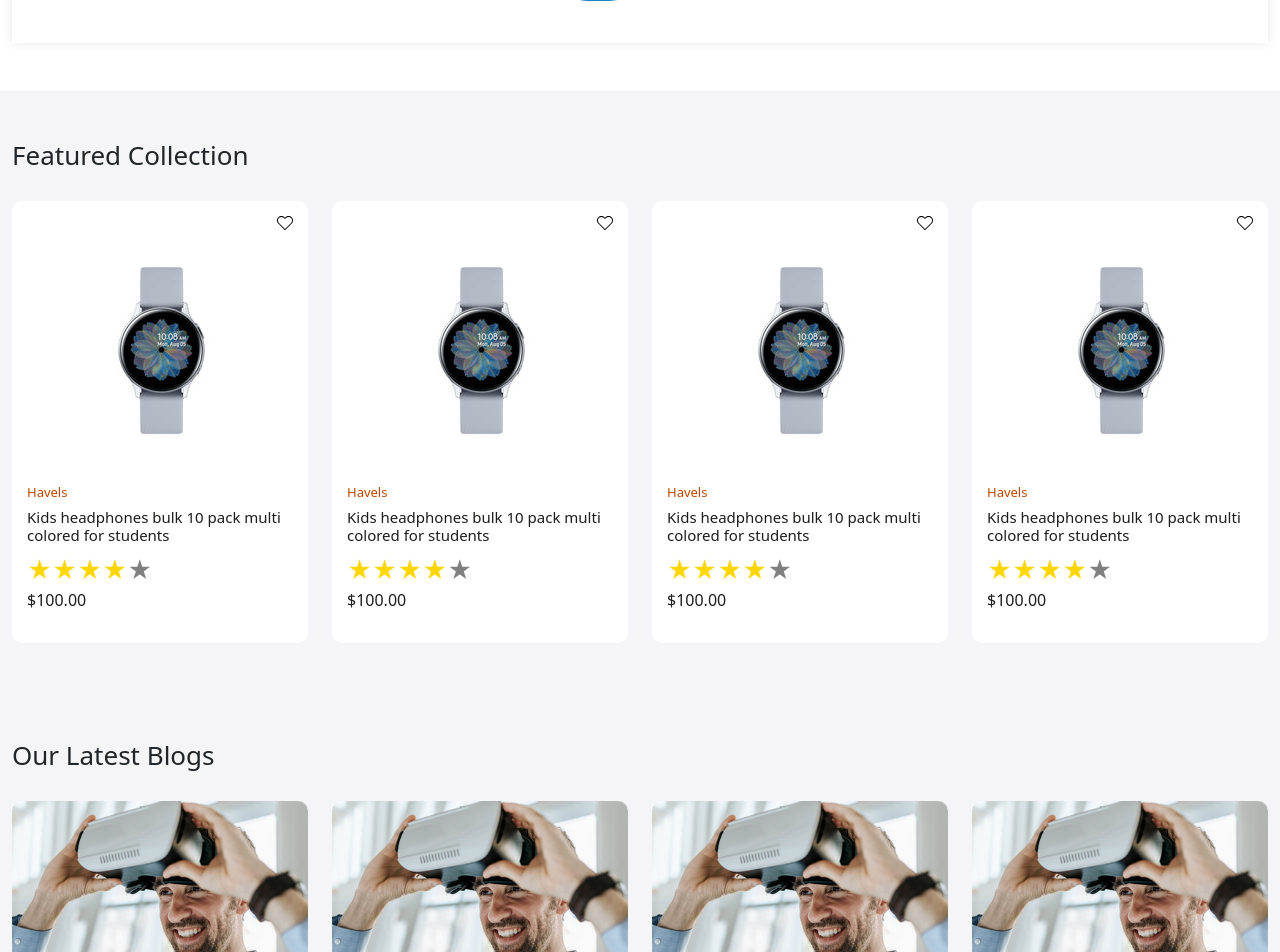
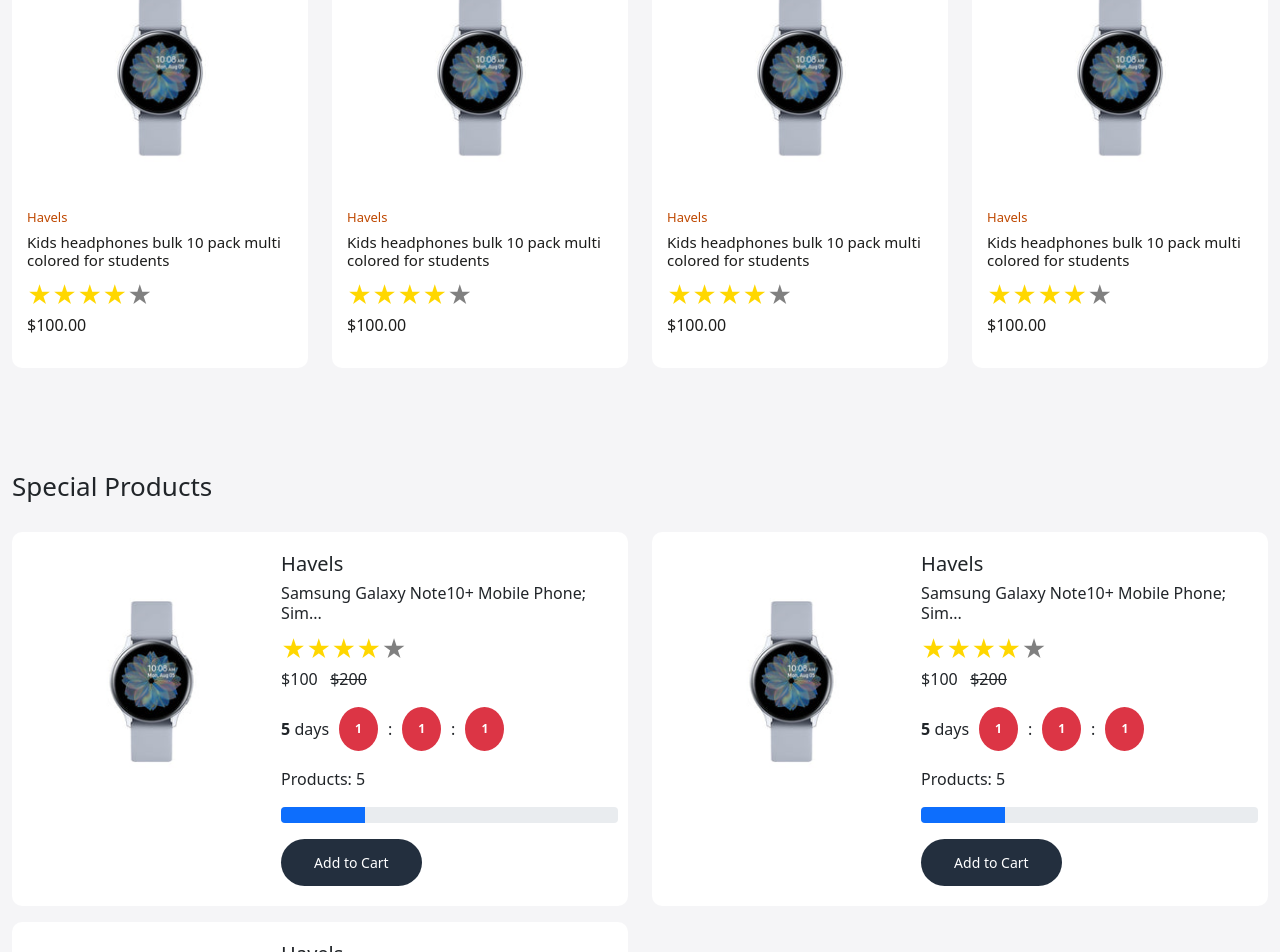
Before and after one commit to Cory-Kim/E-commerce_Client, a React (Create React App) app: page / in a window 1280 px wide. Shown: the part 1440-2392 px from the top of the page. Built offline with nearby package versions, Linux system fonts and the light colour scheme.

Commit message:
added special products section.

```diff
--- a/src/App.css
+++ b/src/App.css
@@ -299,6 +299,23 @@
   width: 100%;
 }
 
+.product-card .product-image {
+  height: 270px;
+}
+.product-card .product-image img {
+  object-fit: contain;
+}
+
+.product-card .product-image > img:last-child {
+  display: none;
+}
+.product-card:hover .product-image > img:nth-child(1) {
+  display: none;
+}
+.product-card:hover .product-image > img:last-child {
+  display: block;
+}
+
 .product-card:hover .action-bar {
   right: 10px;
 }
@@ -330,3 +347,13 @@
 }
 
 /* Product Card Ends here */
+
+/* Special Product */
+
+.special-product-card {
+  padding: 20px 10px;
+  border-radius: 10px;
+  background-color: white;
+}
+
+/* Special Product ends here */
--- a/src/components/ProductCard.js
+++ b/src/components/ProductCard.js
@@ -5,7 +5,7 @@
 const Home = () => {
     return (
         <div className="col-3">
-            <div className="product-card position-relative">
+            <Link className="product-card position-relative">
                 <div className="wishlist-icon position-absolute">
                     <button className="border-0 bg-transparent">
                         <img src="images/wish.svg" alt="wishlist" />
@@ -13,7 +13,16 @@
                 </div>
 
                 <div className="product-image">
-                    <img src="images/watch.jpg" alt="product image" />
+                    <img
+                        src="images/watch.jpg"
+                        className="img-fluid"
+                        alt="product image"
+                    />
+                    <img
+                        src="images/watch-1.avif"
+                        className="img-fluid"
+                        alt="product image"
+                    />
                 </div>
                 <div className="product-details">
                     <h6 className="brand">Havels</h6>
@@ -43,7 +52,7 @@
                         </button>
                     </div>
                 </div>
-            </div>
+            </Link>
         </div>
     );
 };
--- /dev/null
+++ b/src/components/SpecialProduct.js
@@ -0,0 +1,74 @@
+import React from "react";
+import ReactStars from "react-rating-stars-component";
+import { Link } from "react-router-dom";
+
+const SpecialProduct = () => {
+    return (
+        <>
+            <div className="col-6 mb-3">
+                <div className="special-product-card">
+                    <div className="d-flex justify-content-between">
+                        <div>
+                            <img
+                                src="images/watch.jpg"
+                                className="img-fluid"
+                                alt="watch"
+                            />
+                        </div>
+                        <div className="special-product-content">
+                            <h5 className="brand">Havels</h5>
+                            <h6 className="title">
+                                Samsung Galaxy Note10+ Mobile Phone; Sim...
+                            </h6>
+                            <ReactStars
+                                count={5}
+                                size={24}
+                                value={4}
+                                edit={false}
+                                activeColor="#ffd700"
+                            />
+                            <p className="price">
+                                <span className="red-p">$100</span> &nbsp;{" "}
+                                <strike>$200</strike>
+                            </p>
+                            <div className="discount-till d-flex align-items-center gap-10">
+                                <p className="mb-0">
+                                    <b>5 </b>days
+                                </p>
+                                <div className="d-flex gap-10 align-items-center">
+                                    <span className="badge rounded-circle p-3 bg-danger">
+                                        1
+                                    </span>
+                                    :
+                                    <span className="badge rounded-circle p-3 bg-danger">
+                                        1
+                                    </span>
+                                    :
+                                    <span className="badge rounded-circle p-3 bg-danger">
+                                        1
+                                    </span>
+                                </div>
+                            </div>
+                            <div className="prod-count my-3">
+                                <p>Products: 5</p>
+                                <div className="progress">
+                                    <div
+                                        className="progress-bar"
+                                        role="progressbar"
+                                        style={{ width: "25%" }}
+                                        aria-valuenow="25"
+                                        aria-valuemin="0"
+                                        aria-valuemax="100"
+                                    ></div>
+                                </div>
+                            </div>
+                            <Link className="button">Add to Cart</Link>
+                        </div>
+                    </div>
+                </div>
+            </div>
+        </>
+    );
+};
+
+export default SpecialProduct;
--- a/src/pages/Home.js
+++ b/src/pages/Home.js
@@ -3,6 +3,7 @@
 import Marquee from "react-fast-marquee";
 import BlogCard from "../components/BlogCard";
 import ProductCard from "../components/ProductCard";
+import SpecialProduct from "../components/SpecialProduct";
 
 const Home = () => {
     return (
@@ -236,6 +237,39 @@
                 </div>
             </section>
 
+            <section className="featured-wrapper py-5 home-wrapper-2">
+                <div className="container-xxl">
+                    <div className="row">
+                        <div className="col-12">
+                            <h3 className="section-heading">
+                                Featured Collection
+                            </h3>
+                        </div>
+                        <ProductCard />
+                        <ProductCard />
+                        <ProductCard />
+                        <ProductCard />
+                    </div>
+                </div>
+            </section>
+
+            <section className="special-wrapper py-5 home-wrapper-2">
+                <div className="container-xxl">
+                    <div className="row">
+                        <div className="col-12">
+                            <h3 className="section-heading">
+                                Special Products
+                            </h3>
+                        </div>
+                    </div>
+                    <div className="row">
+                        <SpecialProduct />
+                        <SpecialProduct />
+                        <SpecialProduct />
+                    </div>
+                </div>
+            </section>
+
             <section className="marque-wrapper py-5">
                 <div className="container-xxl">
                     <div className="row">
@@ -302,22 +336,6 @@
                     <div className="row">
                         <div className="col-12">
                             <h3 className="section-heading">
-                                Featured Collection
-                            </h3>
-                        </div>
-                        <ProductCard />
-                        <ProductCard />
-                        <ProductCard />
-                        <ProductCard />
-                    </div>
-                </div>
-            </section>
-
-            <section className="blog-wrapper py-5 home-wrapper-2">
-                <div className="container-xxl">
-                    <div className="row">
-                        <div className="col-12">
-                            <h3 className="section-heading">
                                 Our Latest Blogs
                             </h3>
                         </div>
```
Also changed, not shown: public/images/watch-1.avif (added).
